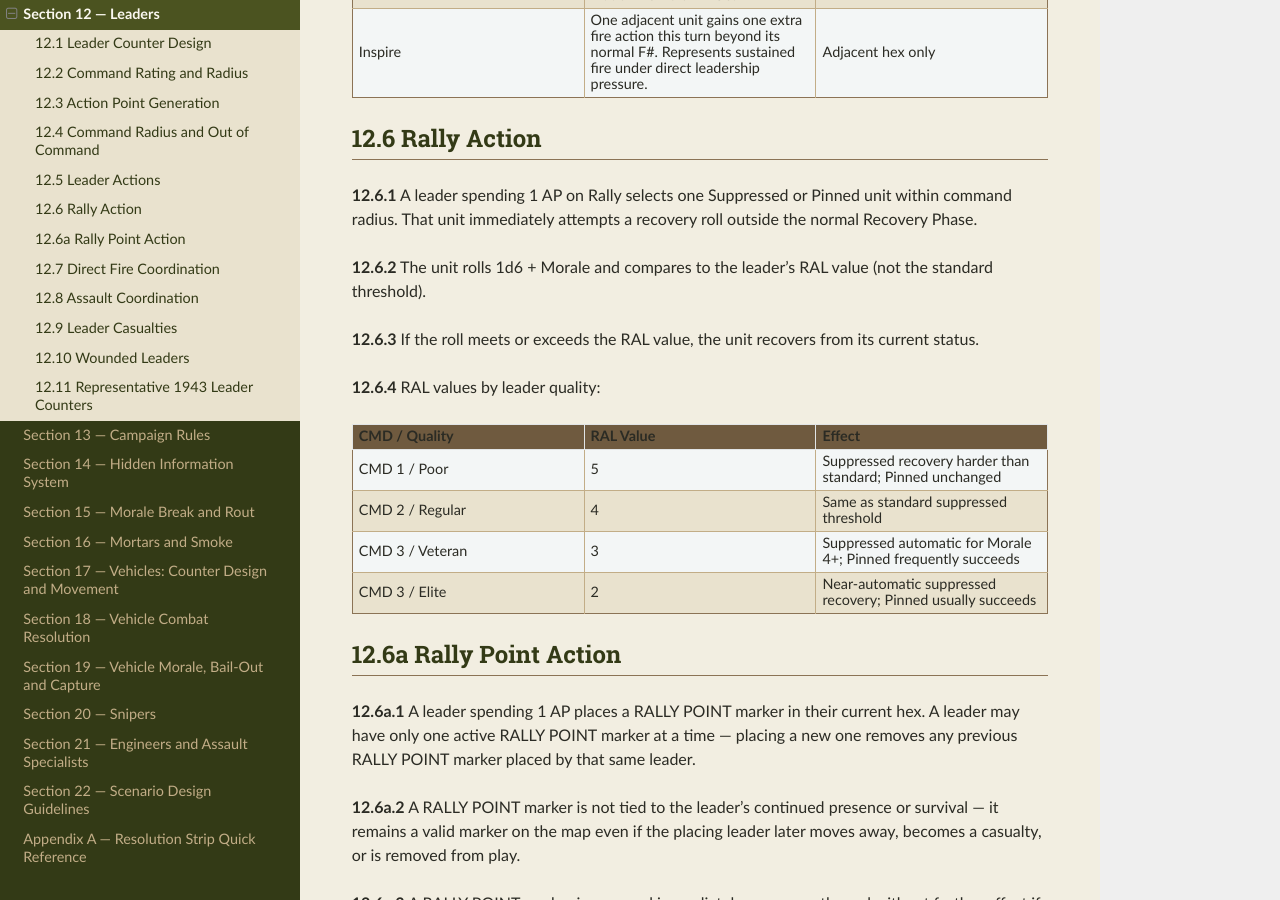
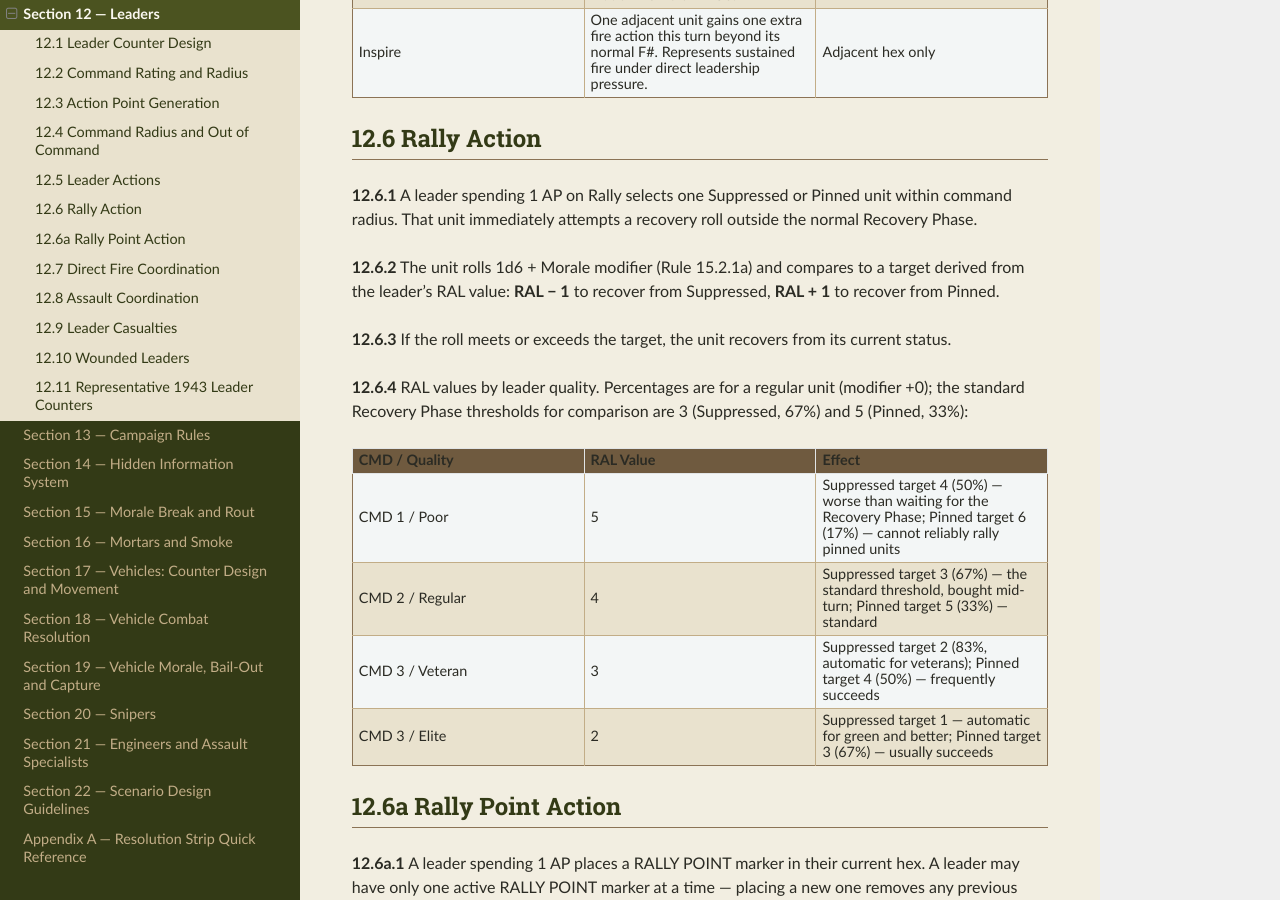
Before and after one commit to spugnoid/wdr-wargame, a Sphinx documentation site: the page built from docs/source/section_12__leaders.rst, in a window 1280 px wide and 900 px high, scrolled down 2604 px. Built offline with Sphinx 7.4.7 and the Read the Docs theme 3.1.0, drawn with Linux system fonts in a browser that asks for light colours.

Commit message:
rules: make leader rally failable — RAL-derived targets under the Morale modifier (12.6, 10.6.6)
Old roll (1d6 + full Morale vs RAL 2-5) meant no leader could fail
to rally a regular unit, and 12.6.4's Suppressed/Pinned effect
column described distinctions the formula did not contain. Printed
RAL values are unchanged; the roll is now 1d6 + Morale modifier vs
RAL-1 (Suppressed) / RAL+1 (Pinned), anchoring a regular leader at
the standard Recovery Phase odds and making 12.6.4's effect column
literally true. Rout rally at a leader's hex (10.6.6) uses RAL+1
and is no longer automatic. Design note E.67.

Co-Authored-By: Claude Fable 5 <noreply@anthropic.com>
Claude-Session: https://claude.ai/code/session_01MRhnethYPpBAmEh6wa83hu

```diff
--- a/docs/source/section_10__unit_status.rst
+++ b/docs/source/section_10__unit_status.rst
@@ -124,7 +124,7 @@ Units may be in one of the following status levels at any time. Status is tracke
 
 **10.6.5**  A routing unit that reaches the friendly map edge is removed from the map and placed in the BROKEN zone of the Casualty Track with a white CI cause marker.
 
-**10.6.6**  A routing unit that reaches a hex containing a functional friendly leader may attempt an immediate rally: roll 1d6 + Morale vs leader RAL value. Success removes the ROUTING marker and the unit resumes normal status. Failure — the unit continues routing.
+**10.6.6**  A routing unit that reaches a hex containing a functional friendly leader may attempt an immediate rally: roll 1d6 + Morale modifier (Rule 15.2.1a) vs the leader's RAL value + 1. Success removes the ROUTING marker and the unit resumes normal status. Failure — the unit continues routing. Rallying a routing unit is as hard as rallying a pinned one, but a good leader in the path of the rout is far better odds than the Recovery Phase roll (Rule 10.6.7, threshold 6).
 
 **10.6.7**  During the Recovery Phase, routing units may attempt to rally at threshold 6 (roll 1d6 + Morale modifier ≥ 6, Rule 15.2.1a). A leader within command radius adds their CMD rating to this roll. Without a leader, a regular unit (modifier +0) rallies from rout only on a roll of 6 — routed troops rarely recover themselves; leaders bring them back.
 
--- a/docs/source/section_12__leaders.rst
+++ b/docs/source/section_12__leaders.rst
@@ -154,11 +154,11 @@ When a leader is activated (costs 1 AP), they may take one of the following acti
 
 **12.6.1**  A leader spending 1 AP on Rally selects one Suppressed or Pinned unit within command radius. That unit immediately attempts a recovery roll outside the normal Recovery Phase.
 
-**12.6.2**  The unit rolls 1d6 + Morale and compares to the leader's RAL value (not the standard threshold).
+**12.6.2**  The unit rolls 1d6 + Morale modifier (Rule 15.2.1a) and compares to a target derived from the leader's RAL value: **RAL − 1** to recover from Suppressed, **RAL + 1** to recover from Pinned.
 
-**12.6.3**  If the roll meets or exceeds the RAL value, the unit recovers from its current status.
+**12.6.3**  If the roll meets or exceeds the target, the unit recovers from its current status.
 
-**12.6.4**  RAL values by leader quality:
+**12.6.4**  RAL values by leader quality. Percentages are for a regular unit (modifier +0); the standard Recovery Phase thresholds for comparison are 3 (Suppressed, 67%) and 5 (Pinned, 33%):
 
 .. list-table::
    :header-rows: 1
@@ -169,16 +169,16 @@ When a leader is activated (costs 1 AP), they may take one of the following acti
      - **Effect**
    * - CMD 1 / Poor
      - 5
-     - Suppressed recovery harder than standard; Pinned unchanged
+     - Suppressed target 4 (50%) — worse than waiting for the Recovery Phase; Pinned target 6 (17%) — cannot reliably rally pinned units
    * - CMD 2 / Regular
      - 4
-     - Same as standard suppressed threshold
+     - Suppressed target 3 (67%) — the standard threshold, bought mid-turn; Pinned target 5 (33%) — standard
    * - CMD 3 / Veteran
      - 3
-     - Suppressed automatic for Morale 4+; Pinned frequently succeeds
+     - Suppressed target 2 (83%, automatic for veterans); Pinned target 4 (50%) — frequently succeeds
    * - CMD 3 / Elite
      - 2
-     - Near-automatic suppressed recovery; Pinned usually succeeds
+     - Suppressed target 1 — automatic for green and better; Pinned target 3 (67%) — usually succeeds
 
 
 12.6a  Rally Point Action
```
Also changed, not shown: docs/source/appendix_e__design_notes.rst (+5 -0 lines).
